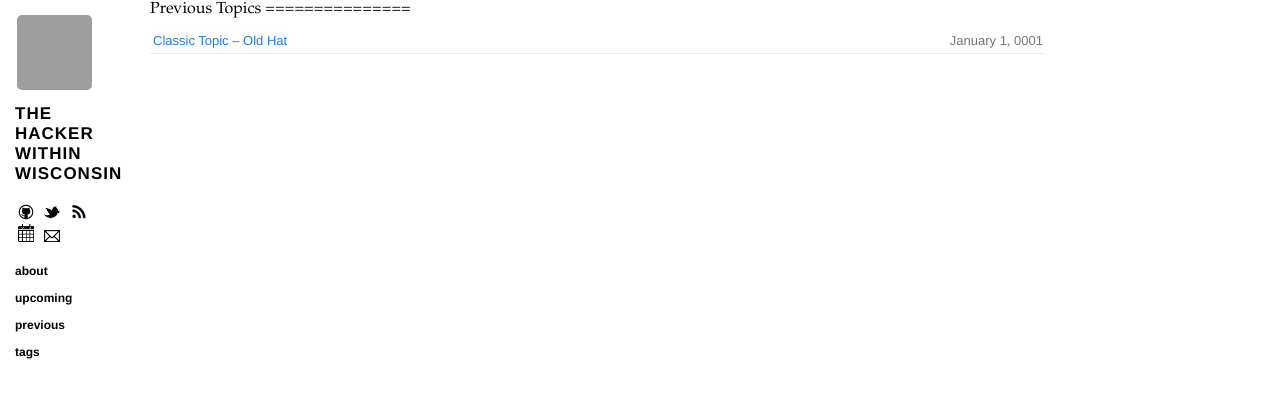
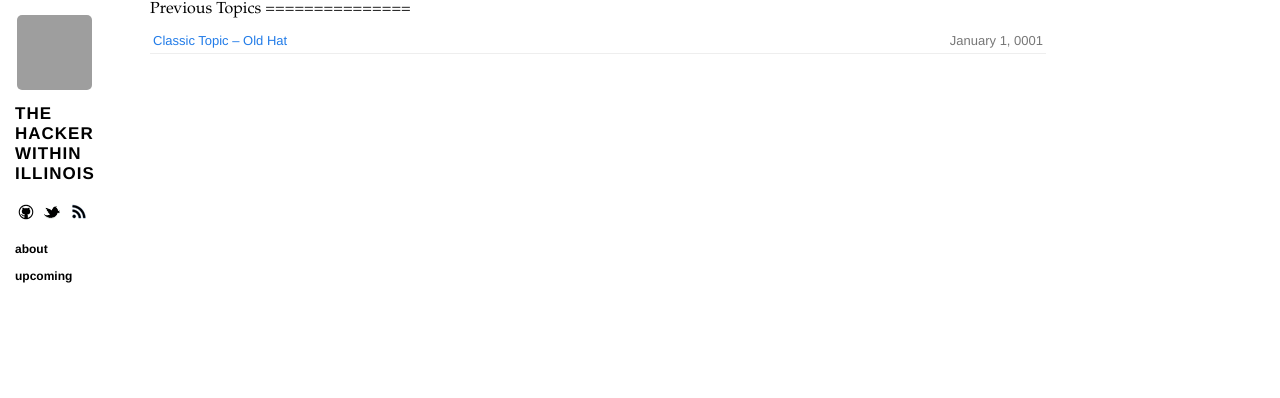
Before and after one commit to thehackerwithin/illinois, a Jekyll site: the page built from previous.md, in a window 1280 px wide. Shown: the top 398 px of the page. Built offline with Jekyll 4.4.1, drawn with Linux system fonts in a browser that asks for light colours; nearby versions of some CDN libraries; Markdown is read by kramdown in place of the engine named in the settings; grey boxes are pictures that could not be loaded.

Commit message:
re-fixed wisc->IL; cause=Dropbox fail

```diff
--- a/_config.yml
+++ b/_config.yml
@@ -4,9 +4,9 @@ permalink: /posts/:title
 auto: false
 rdiscount:
   extensions: [smart]
-url: http://thehackerwithin.github.com/wisconsin
-name: Hacker Within, Wisconsin
-description: An initial blog and site for THW at UW-Madison
+url: http://thehackerwithin.github.com/illinois
+name: Hacker Within, Illinois
+description: An initial blog and site for THW at UI at Urbana-Champaign
 twitter: hackerwithin
 gravatar_url: http://www.gravatar.com/avatar/0203c034a145af6cc2576d56cdb4cf73
 disqus_username: hackerwithinadmin
--- a/_layouts/layout.html
+++ b/_layouts/layout.html
@@ -46,16 +46,16 @@
       <a href="https://twitter.com/{{ site.twitter }}" target="_blank"><img src="{{ site.url }}/images/twitter.png"></a>
       <a href="{{ site.url }}/atom.xml" target="_blank"><img src="{{ site.url }}/images/rss.png" border="0"/></a>
       <br>
-      <a href="http://go.wisc.edu/1c1h1k" target=_blank><img src="{{ site.url }}/images/calendar.png"/></a>
-      <a href="https://groups.google.com/forum/#!forum/wisc-hacker-within" target="_blank"><img src="{{ site.url }}/images/email.png"/></a>
+      <!-- <a href="http://go.wisc.edu/1c1h1k" target=_blank><img src="{{ site.url }}/images/calendar.png"/></a>
+      <a href="https://groups.google.com/forum/#!forum/wisc-hacker-within" target="_blank"><img src="{{ site.url }}/images/email.png"/></a> -->
     </section>
 
     <section class="sections">
       <ul>
         <li><a href="{{ site.url }}/">about</a></li>
         <li><a href="{{ site.url }}/upcoming.html">upcoming</a></li>
-        <li><a href="{{ site.url }}/previous.html">previous</a></li>
-        <li><a href="{{ site.url }}/tags.html">tags</a></li>
+        <!-- <li><a href="{{ site.url }}/previous.html">previous</a></li>
+	<li><a href="{{ site.url }}/tags.html">tags</a></li> -->
       </ul>
     </section>
   </section>
```
Also changed, not shown: 10 other files.
